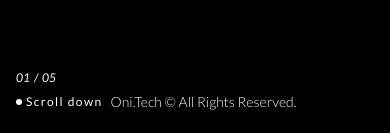
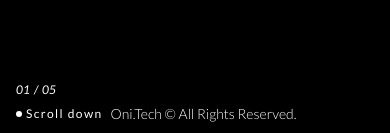
Before and after one commit to vchumack/Oni.Tech, a React (Vite) app: page / in a window 390 px wide. Shown: the part 708-841 px from the top of the page. Built offline with nearby package versions, Linux system fonts and the light colour scheme.

Commit message:
fix footer phone padding, landscape removed, add custom hook for mediaqueries

```diff
--- a/src/components/Footer/Footer.module.scss
+++ b/src/components/Footer/Footer.module.scss
@@ -6,12 +6,16 @@
 	bottom: 0;
 	left: 0;
 	width: 100%;
-	padding: 0px 0px 24px;
+	padding: 0px 0px 12px;
 	background-color: transparent;
 	transition: all 500ms ease-in-out;
 
 	@include landscape {
 		padding: 0px 0px 6px;
+		width: fit-content;
+	}
+	@include media(tablet) {
+		padding: 0px 0px 12px;
 	}
 }
 
--- a/src/components/Header/Header.jsx
+++ b/src/components/Header/Header.jsx
@@ -1,19 +1,17 @@
 import { useEffect, useState } from "react";
-import { useMediaQuery } from "react-responsive";
 import { removeScroll } from "../../shared/functions/removeScroll";
+import { useMedia } from "../../shared/hooks/useMedia";
 
 import { Logo } from "../Logo/Logo";
 import { NavBar } from "./NavBar/NavBar";
 import { MobileNav } from "./MobileNav/MobileNav";
 import { ReactComponent as BurgerLines } from "../../assets/svg/burgerLines.svg";
 
-
 import style from "../Header/Header.module.scss";
 
 export const Header = ({ active, headerRef, current, isShow }) => {
 	const [isOpen, setIsOpen] = useState(false);
-
-	const isBigScreen = useMediaQuery({ query: "(min-width: 768px)" });
+	const { isTablet } = useMedia();
 	const isOdd = current % 2 !== 0;
 
 	const toggleBurger = () => {
@@ -34,7 +32,7 @@ export const Header = ({ active, headerRef, current, isShow }) => {
 		>
 			<div className={`container ${style.wrapper}`}>
 				<Logo isOdd={isOdd} />
-				{isBigScreen ? (
+				{isTablet ? (
 					<>
 						<NavBar current={current} active={active} />
 						<div className={style.contact}>
--- a/src/index.scss
+++ b/src/index.scss
@@ -235,7 +235,9 @@ body {
 	flex-direction: column;
 	justify-content: flex-start;
 	gap: 24px;
-
+	@include landscape {
+		gap: 50px;
+	}
 	@include media(tablet) {
 		padding: 0 80px;
 	}
--- a/src/pages/App/App.jsx
+++ b/src/pages/App/App.jsx
@@ -1,7 +1,7 @@
 import ReactFullpage from "@fullpage/react-fullpage";
 
 import { useState } from "react";
-import { useMediaQuery } from "react-responsive";
+import { useMedia } from "../../shared/hooks/useMedia";
 
 import { Header } from "../../components/Header/Header";
 import { Footer } from "../../components/Footer/Footer";
@@ -12,11 +12,10 @@ import { WorkProcess } from "../WorkProcess/WorkProcess";
 import { Portfolio } from "../Portfolio/Portfolio";
 import { ContactUs } from "../ContactUs/ContactUs";
 
-import "./App.scss";
+function App() {
+	const { isSmallDesktop, isHighScreen, isPortrait } = useMedia();
 
-function App() {
-	const isBigScreen = useMediaQuery({ query: "(min-width: 1100px)" });
-	const scrollSpeed = isBigScreen ? 1000 : 1700;
+	const scrollSpeed = isSmallDesktop ? 1000 : 1700;
 
 	const [current, setCurrent] = useState(0);
 	const [active, setActive] = useState("home");
@@ -55,7 +54,9 @@ function App() {
 					);
 				}}
 			/>
-			<Footer current={current} isShow={isShow} />
+			{(isPortrait || isHighScreen) && (
+				<Footer current={current} isShow={isShow} />
+			)}
 		</>
 	);
 }
--- a/src/pages/Expertise/Expertise.jsx
+++ b/src/pages/Expertise/Expertise.jsx
@@ -1,18 +1,17 @@
-import { useMediaQuery } from "react-responsive";
+import { useMedia } from "../../shared/hooks/useMedia";
 import { whyUs } from "../../components/data/whyUs";
 
 import style from "../Expertise/Expertise.module.scss";
 
 export const Expertise = () => {
-	const isBigScreen = useMediaQuery({ query: "(min-width: 768px)" });
-
+	const { isTablet } = useMedia();
 	return (
 		<section className="section expertise">
 			<div className="container">
 				<h2 className={`${style.heading} title`}>
 					BENEFITS OF WORKING WITH US
 				</h2>
-				{isBigScreen && (
+				{isTablet && (
 					<div className={`${style.back} `}>
 						<p>why</p>
 						<p>us</p>
--- /dev/null
+++ b/src/shared/hooks/useMedia.js
@@ -0,0 +1,10 @@
+import { useMediaQuery } from "react-responsive";
+
+export const useMedia = () => {
+	const isSmallDesktop = useMediaQuery({ query: "(min-width: 1100px)" });
+	const isTablet = useMediaQuery({ query: "(min-width: 768px)" });
+	const isHighScreen = useMediaQuery({ query: "(min-height: 600px)" });
+	const isPortrait = useMediaQuery({ query: "(orientation: portrait)" });
+
+	return { isTablet, isSmallDesktop, isHighScreen, isPortrait };
+};
```
Also changed, not shown: src/pages/App/App.scss (deleted, +0 -42 lines).
